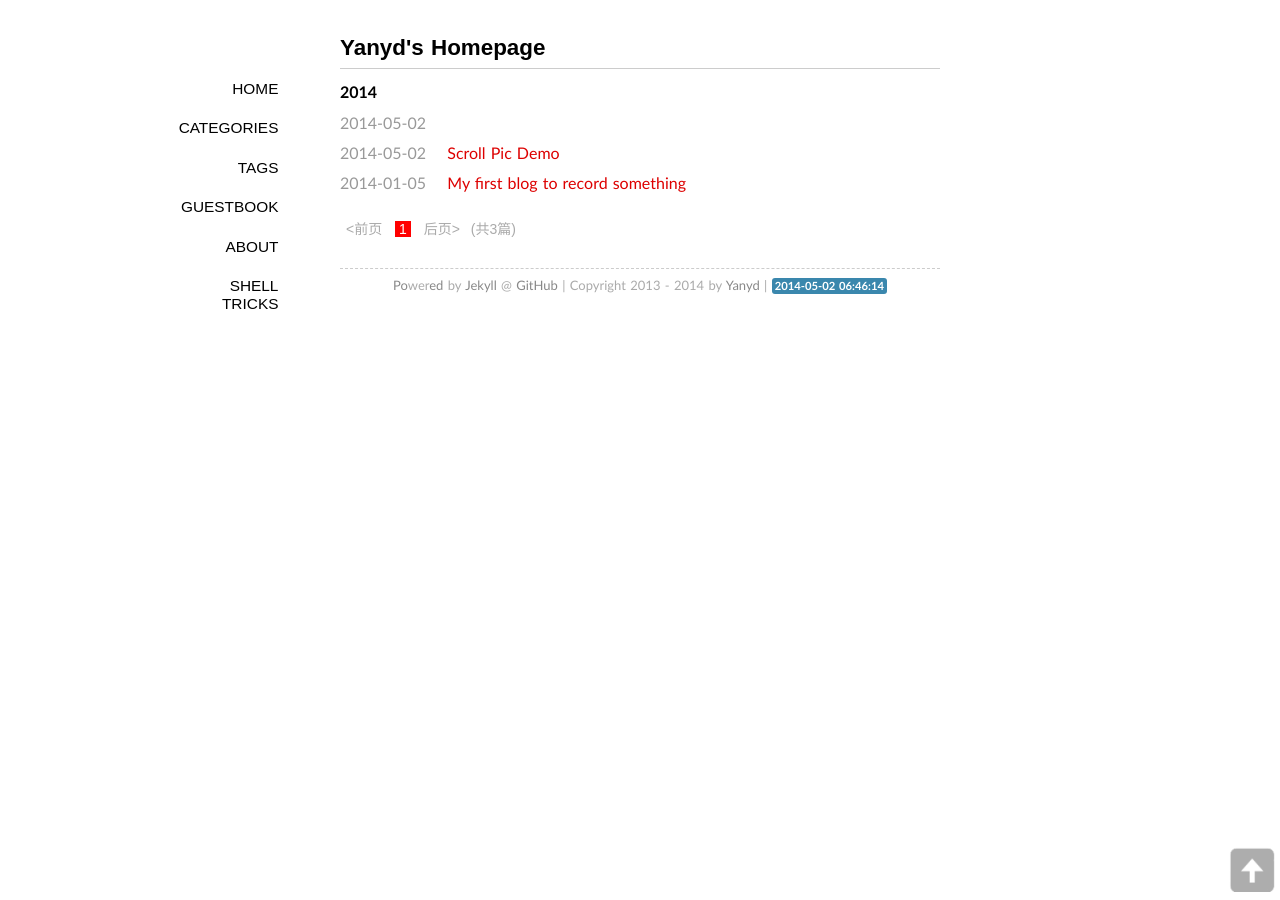
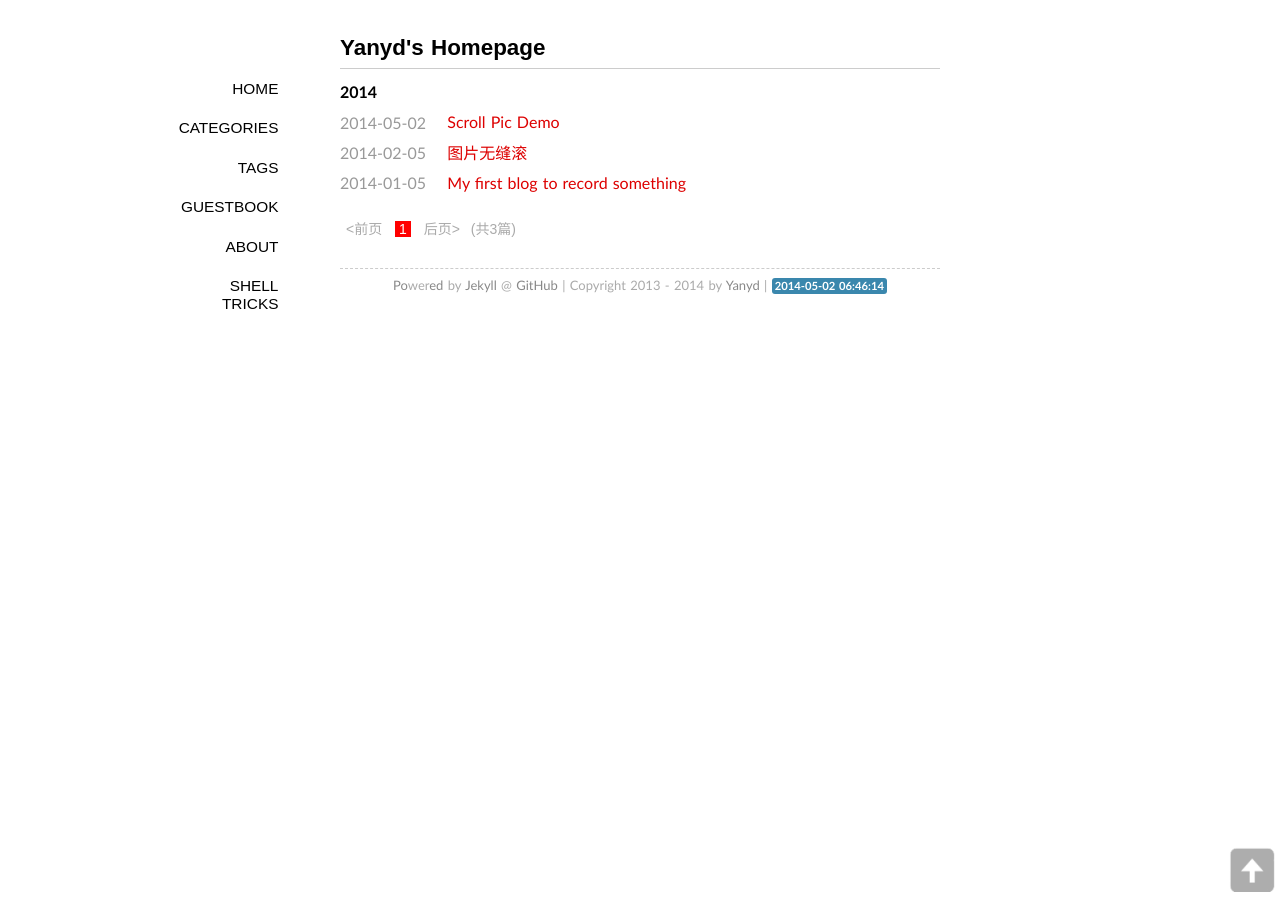
Before and after one commit to Yanyd/Yanyd.github.io, a Jekyll site: the page built from index.html, in a window 1280 px wide. Built offline with Jekyll 4.4.1, drawn with Linux system fonts in a browser that asks for light colours; some web fonts are replaced; Markdown is read by kramdown in place of the engine named in the settings; the list of posts is cut into pages by our own code.

Commit message:
add post

```diff
--- a/_posts/2014-05-02-scroll-pic.md
+++ b/_posts/2014-05-02-scroll-pic.md
@@ -9,10 +9,12 @@ thread: 2
 categories:
 - CSS
 - jQuery
+
 tags:
--CSS
--XHTML
--jQuery
+- CSS
+- XHTML
+- jQuery
+
 ---
 
 #图片无缝滚动
@@ -122,7 +124,7 @@ tags:
 
 	</style>
 
-#jQuery代码
+##jQuery代码
 	<!--版本太高 IE6 不支持-->
 	<script src="http://libs.baidu.com/jquery/1.7.0/jquery.min.js"></script>
 	<script type="text/javascript">
@@ -187,4 +189,4 @@ tags:
         $('.scroll_pic').css('left','0px');
     }
 
-在执行动画之前，把大容器移动到合适的位置，然后正常执行动画，由于计算机执行速度非常快，你看不到变化，看上去像一气呵成。附上[DEMO](/scroll-pic-demo/)
+在执行动画之前，把大容器移动到合适的位置，然后正常执行动画，由于计算机执行速度非常快，你看不到变化，看上去像一气呵成。附上[DEMO](/scroll-pic-demo/ "图片无缝滚动")
```
